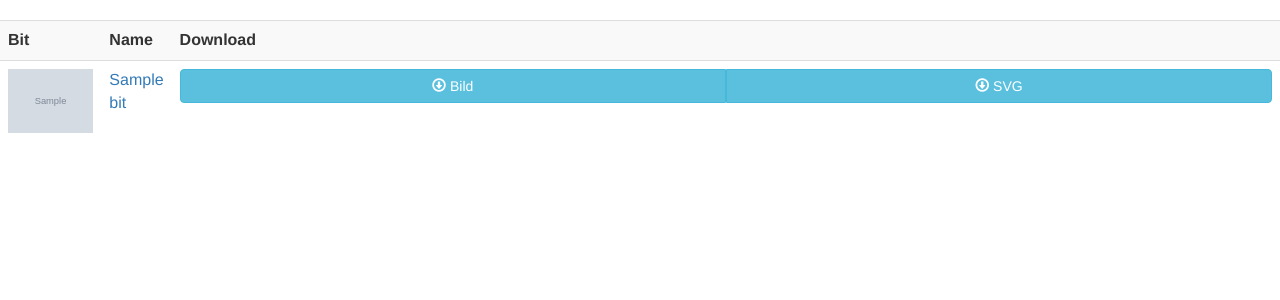
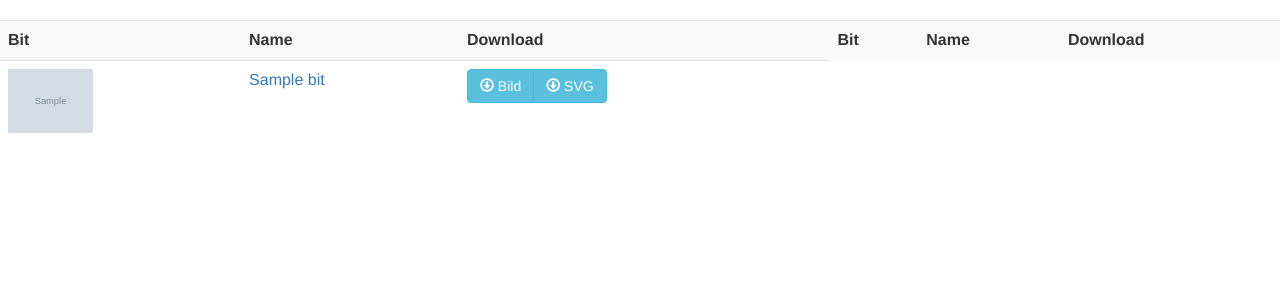
Before and after one commit to m0dprobe/bitbilder, a Django app: page / in a window 1280 px wide. Shown: the part 51-351 px from the top of the page. Run offline with Django 3.2, Linux system fonts and the light colour scheme; tables that the repository leaves empty hold one stand-in row (values such as "Sample post"); grey boxes marked "Sample" are stand-in pictures; some libraries are stand-ins or nearby versions.

Commit message:
test double table

```diff
--- a/bitbilder/templates/bitbilder/matrix.html
+++ b/bitbilder/templates/bitbilder/matrix.html
@@ -45,18 +45,33 @@
                     <th>Bit</th>
                     <th>Name</th>
                     <th>Download</th>
+                    <th>Bit</th>
+                    <th>Name</th>
+                    <th>Download</th>
                 </tr>
             {% for bit in bit_list %}
+
+                {% if forloop.counter0|divisibleby:2 %}
                 <tr>
                     <td> <img src="/images/{{bit.bit_image}}" alt="{{bit.bitname}}" height="64px" style="align: center;"> </td>
                     <td> <a href="{% url 'details' bit.id %}">{{bit.bitname}}</a> </td>
                     <td>
-                        <div class="btn-group btn-group-justified">
+                        <div class="btn-group">
+                            <a href="/images/{{ bit.bit_image }}" class="btn btn-info"><span class="glyphicon glyphicon-download"></span> Bild</a>
+                            <a href="/images/{{ bit.bit_vector }}" class="btn btn-info"><span class="glyphicon glyphicon-download"></span> SVG</a>
+                        </div>
+                    </td>
+                {% else %}
+                    <td> <img src="/images/{{bit.bit_image}}" alt="{{bit.bitname}}" height="64px" style="align: center;"> </td>
+                    <td> <a href="{% url 'details' bit.id %}">{{bit.bitname}}</a> </td>
+                    <td>
+                        <div class="btn-group">
                             <a href="/images/{{ bit.bit_image }}" class="btn btn-info"><span class="glyphicon glyphicon-download"></span> Bild</a>
                             <a href="/images/{{ bit.bit_vector }}" class="btn btn-info"><span class="glyphicon glyphicon-download"></span> SVG</a>
                         </div>
                     </td>
                 </tr>
+                {% endif %}
             {% endfor %}
             </table>
         {% else %}
```
